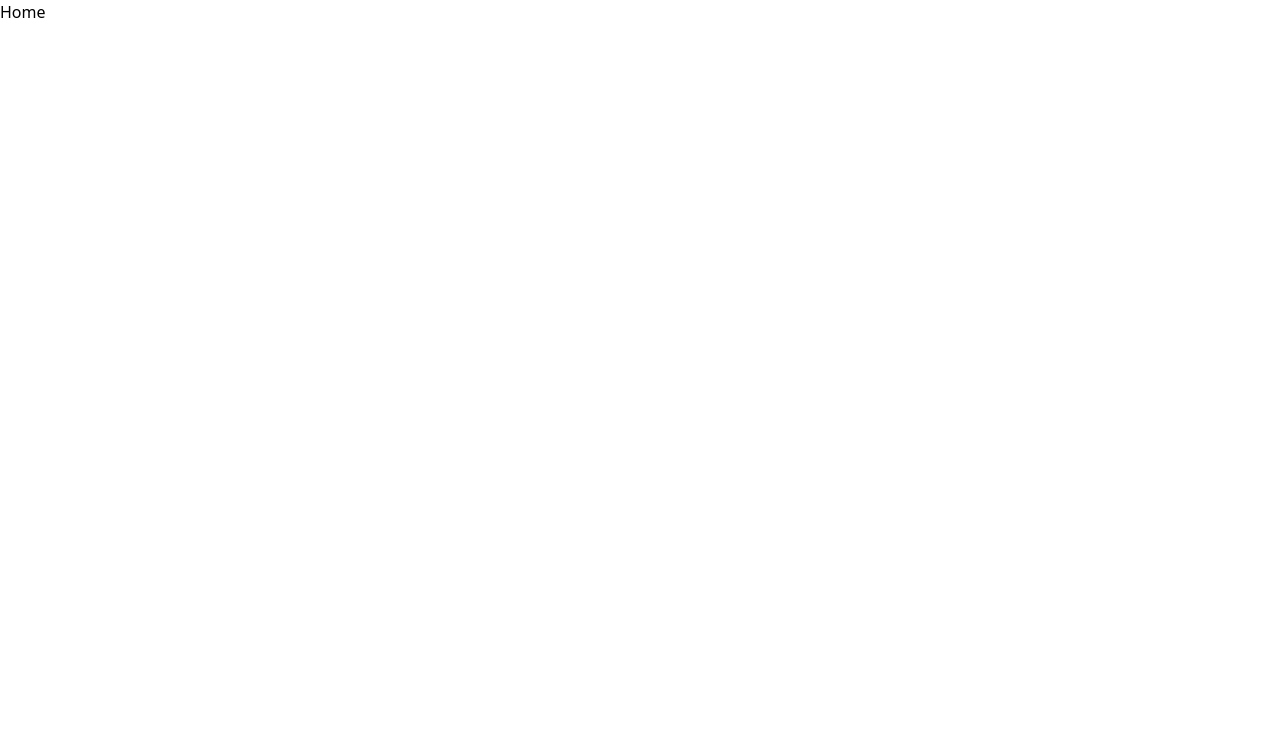
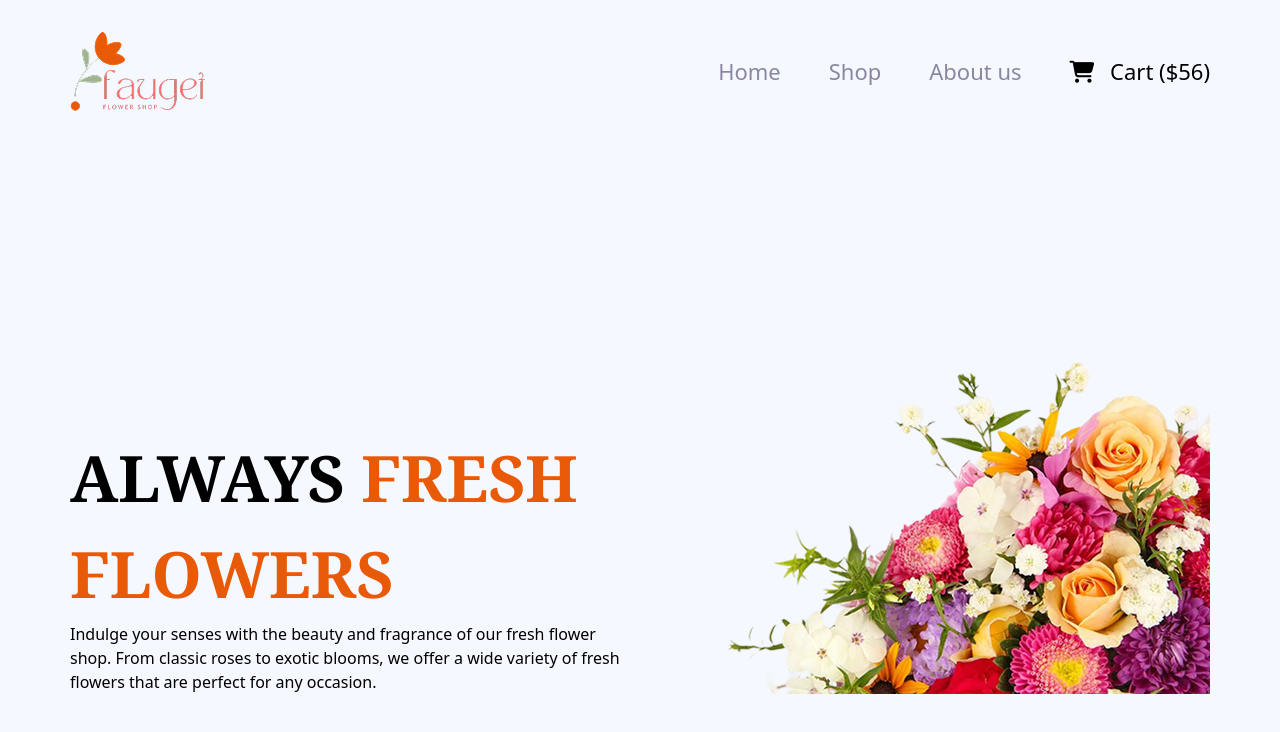
Before and after one commit to Muzahid-bd/B12A02-Responsive-Flowers-main, a plain HTML site: page index.html in a window 1280 px wide. Drawn offline with nearby package versions, Linux system fonts and the light colour scheme.

Commit message:
header and hero section complite

```diff
--- a/index.html
+++ b/index.html
@@ -4,15 +4,57 @@
     <meta charset="UTF-8" />
     <meta name="viewport" content="width=device-width, initial-scale=1.0" />
     <script src="https://cdn.jsdelivr.net/npm/@tailwindcss/browser@4"></script>
+    <link
+      rel="stylesheet"
+      href="https://cdnjs.cloudflare.com/ajax/libs/font-awesome/6.5.0/css/all.min.css"
+    />
+    <link rel="preconnect" href="https://fonts.googleapis.com" />
+    <link rel="preconnect" href="https://fonts.gstatic.com" crossorigin />
+    <link
+      href="https://fonts.googleapis.com/css2?family=Inter:ital,opsz,wght@0,14..32,100..900;1,14..32,100..900&family=Noto+Serif:ital,wght@0,100..900;1,100..900&display=swap"
+      rel="stylesheet"
+    />
+    <link rel="stylesheet" href="style.css" />
     <title>Flower Market</title>
   </head>
   <body>
-    <header>
-      <div class="logo"></div>
-      <div class="menu">Home</div>
+    <!--  Header section  -->
+    <header class="header max-width">
+      <div class="logo">
+        <img src="assets/logo.png" alt="Logo" />
+      </div>
+      <div class="menu">
+        <ul>
+          <li><a href="#">Home</a></li>
+          <li><a href="#">Shop</a></li>
+          <li><a href="#">About us</a></li>
+          <li>
+            <a href="#" class="cart"
+              ><i class="fa-solid fa-cart-shopping cart-icon"></i> Cart ($56)</a
+            >
+          </li>
+        </ul>
+      </div>
     </header>
     <body>
-      <div class="banner"></div>
+      <!-- Banner Section -->
+      <div class="banner max-width">
+        <div class="hero-title">
+          <h1>
+            ALWAYS
+            <span
+              >FRESH <br />
+              FLOWERS</span
+            >
+          </h1>
+          <p>
+            Indulge your senses with the beauty and fragrance of our fresh
+            flower shop. From classic roses to exotic blooms, we offer a wide
+            variety of fresh flowers that are perfect for any occasion.
+          </p>
+        </div>
+        <img class="hero-img" src="assets/hero-flower.png" alt="" />
+      </div>
       <div class="product">
         <div class="card"></div>
       </div>
--- /dev/null
+++ b/style.css
@@ -0,0 +1,56 @@
+* {
+  margin: 0;
+  padding: 0;
+}
+
+/* Common */
+body {
+  background: #f5f8ff;
+}
+
+.max-width {
+  max-width: 1140px;
+  margin: 0 auto;
+}
+
+/* Header Section */
+
+.header {
+  margin-top: 30px;
+  display: flex;
+  justify-content: space-between;
+  align-items: center;
+}
+.menu ul {
+  font-size: 1.375rem;
+  color: #8987a1;
+  display: flex;
+  gap: 48px;
+}
+.menu ul li a:hover {
+  color: black;
+  font-weight: bold;
+}
+.cart {
+  color: black;
+}
+.cart-icon {
+  margin-right: 10px;
+}
+
+/* Banner Section */
+.banner {
+  height: 461px;
+  margin-top: 120px;
+  display: flex;
+  align-items: flex-end;
+}
+.hero-title h1 {
+  font-family: "Noto Serif";
+  font-size: 4rem;
+  font-weight: bold;
+  color: black;
+}
+.hero-title h1 span {
+  color: #e95a08;
+}
```
